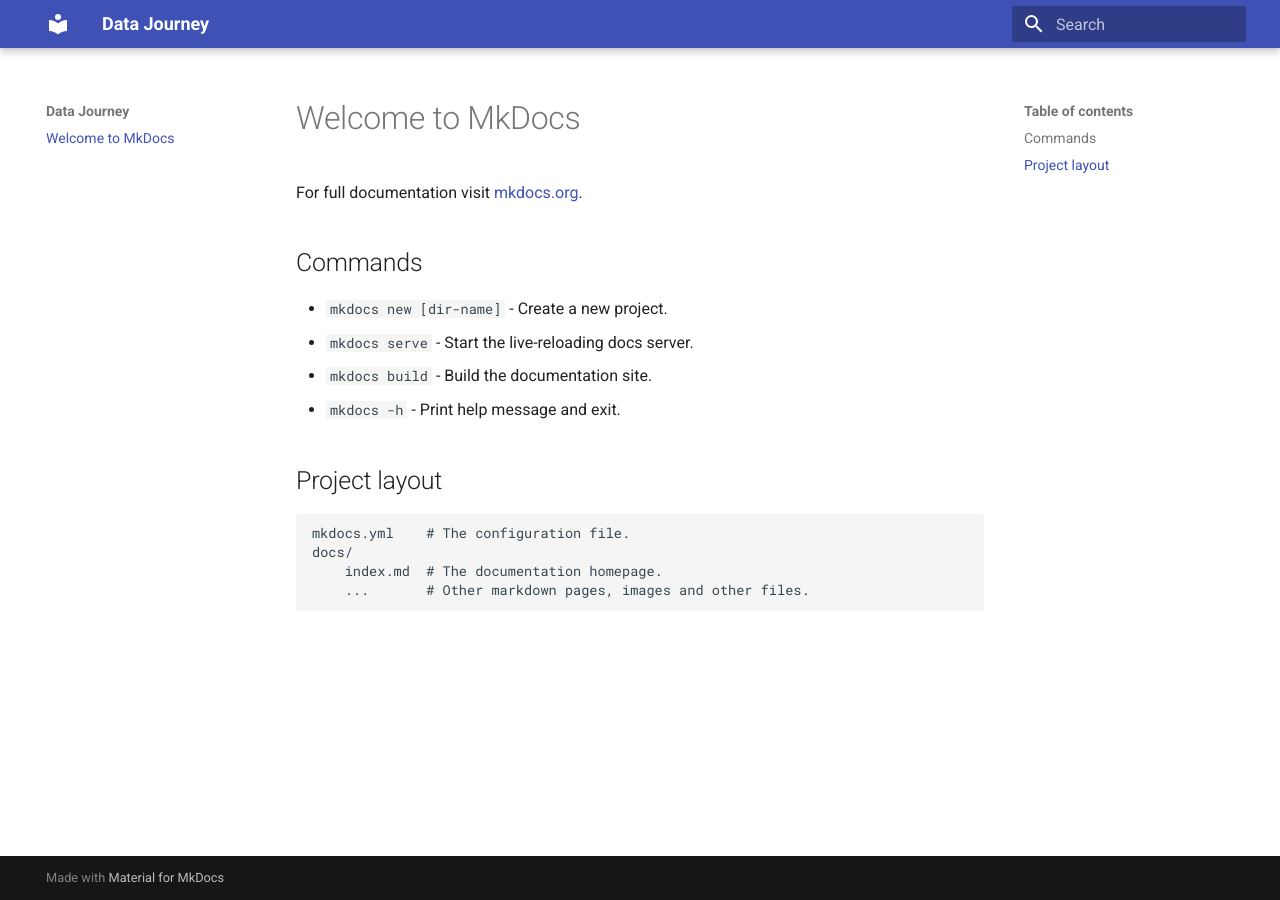
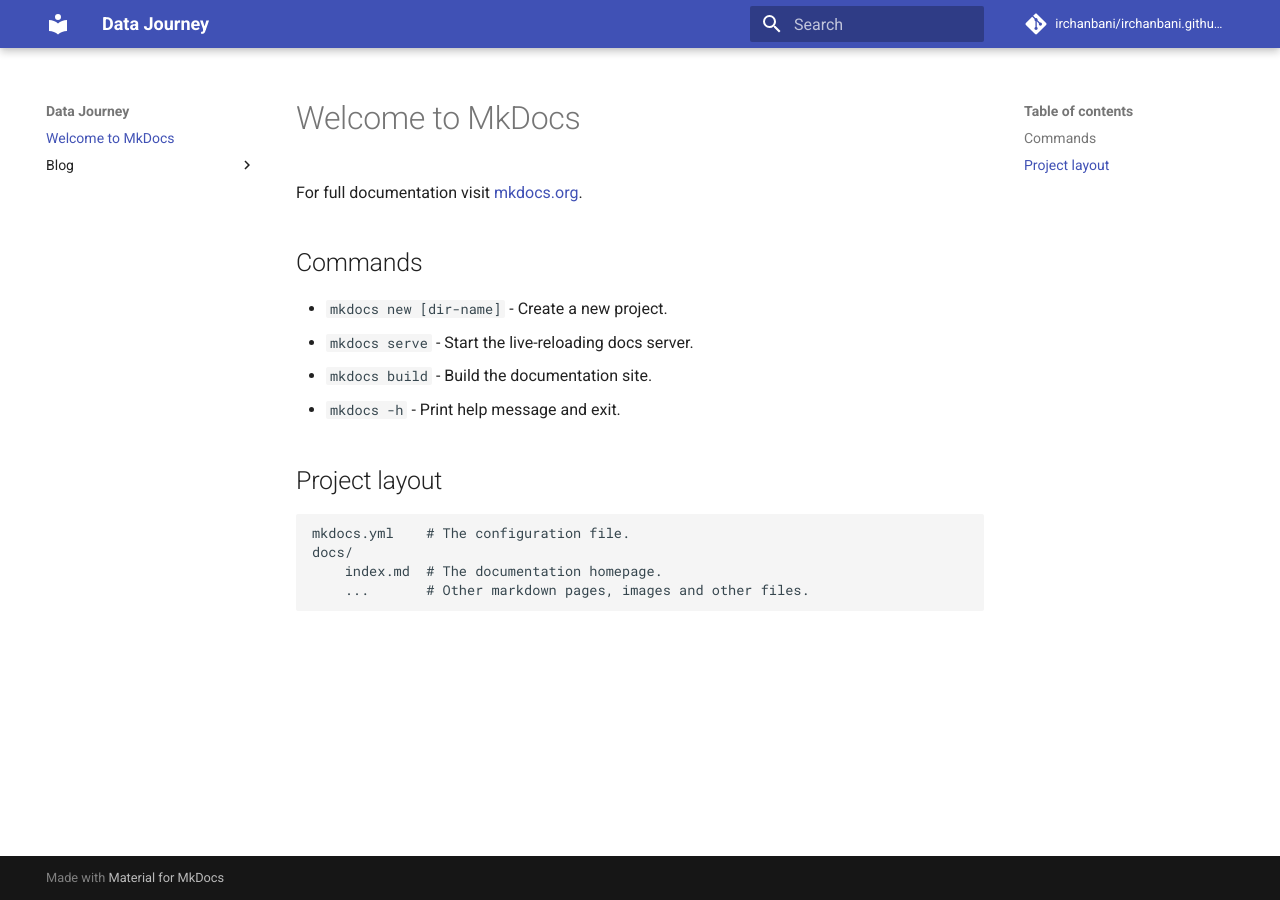
Before and after one commit to irchanbani/irchanbani.github.io, an MkDocs documentation site: the page built from docs/index.md, in a window 1280 px wide. Built offline with MkDocs 1.6.1 and Material for MkDocs 9.7.7, drawn with Linux system fonts in a browser that asks for light colours; comment, search, counter and statistics services are not loaded.

```diff
--- a/mkdocs.yml
+++ b/mkdocs.yml
@@ -2,3 +2,10 @@
 site_url: https://irchanbani.com
 theme:
   name: material
+
+repo_name: irchanbani/irchanbani.github.io
+repo_url: https://github.com/irchanbani/irchanbani.github.io
+
+plugins:
+  - search
+  - blog
```
Also changed, not shown: docs/blog/index.md (added, +1 -0 lines), docs/blog/posts/2025/2025-06-13-post-test.yml (added), docs/logo.png (added), 2 other files.
